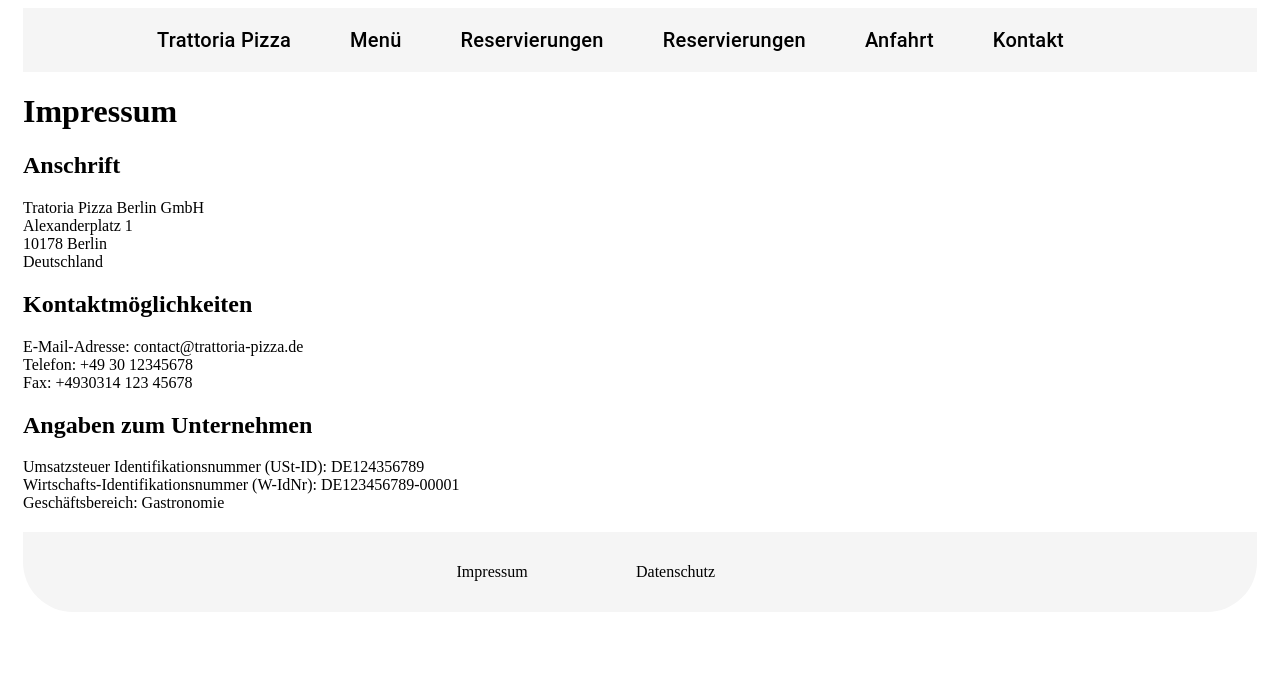
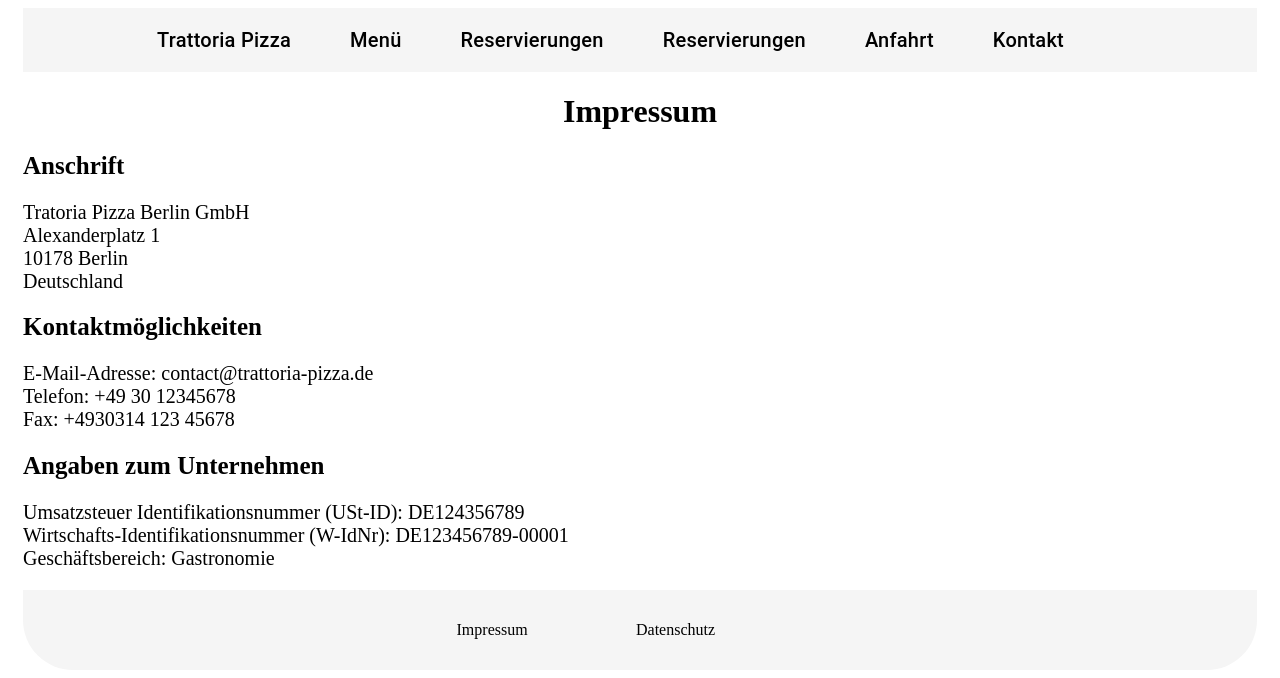
Before and after one commit to termitehuegel/web-programming-demo-project, an Angular app in the folder demo-project-frontend/: page /imprint in a window 1280 px wide. Shown: the top 678 px of the page. Built offline with nearby package versions, Linux system fonts and the light colour scheme.

Commit message:
improved imprint

```diff
--- a/demo-project-frontend/src/app/imprint/imprint.component.html
+++ b/demo-project-frontend/src/app/imprint/imprint.component.html
@@ -1,16 +1,22 @@
 <h1>Impressum</h1>
 <h2>Anschrift</h2>
+<p>
     Tratoria Pizza Berlin GmbH <br>
     Alexanderplatz 1 <br>
     10178  Berlin <br>
     Deutschland <br>
+</p>
 
 <h2>Kontaktmöglichkeiten</h2>
+<p>
     E-Mail-Adresse: contact&commat;trattoria-pizza.de <br>
     Telefon: +49 30 12345678 <br>
     Fax: +4930314 123 45678 <br>
+</p>
 
 <h2>Angaben zum Unternehmen</h2>
+<p>
     Umsatzsteuer Identifikationsnummer (USt-ID): DE124356789 <br>
     Wirtschafts-Identifikationsnummer (W-IdNr): DE123456789-00001 <br>
     Geschäftsbereich: Gastronomie
+</p>
--- a/demo-project-frontend/src/app/imprint/imprint.component.scss
+++ b/demo-project-frontend/src/app/imprint/imprint.component.scss
@@ -0,0 +1,11 @@
+h1 {
+  text-align: center;
+}
+
+h2 {
+  font-size: 25px;
+}
+
+p {
+  font-size: 20px;
+}
```
Lines whose indentation alone changed are shown as unchanged.
